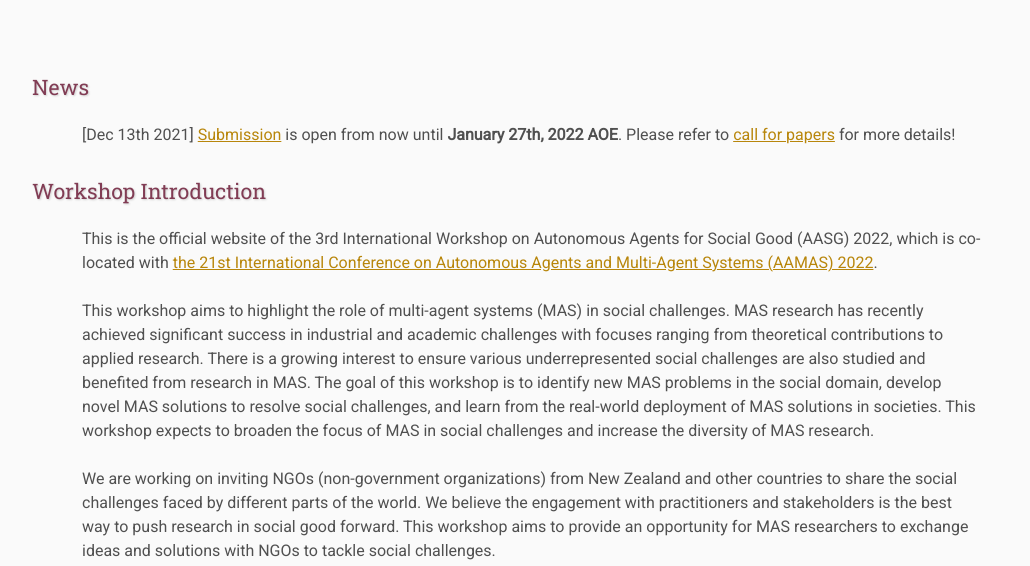
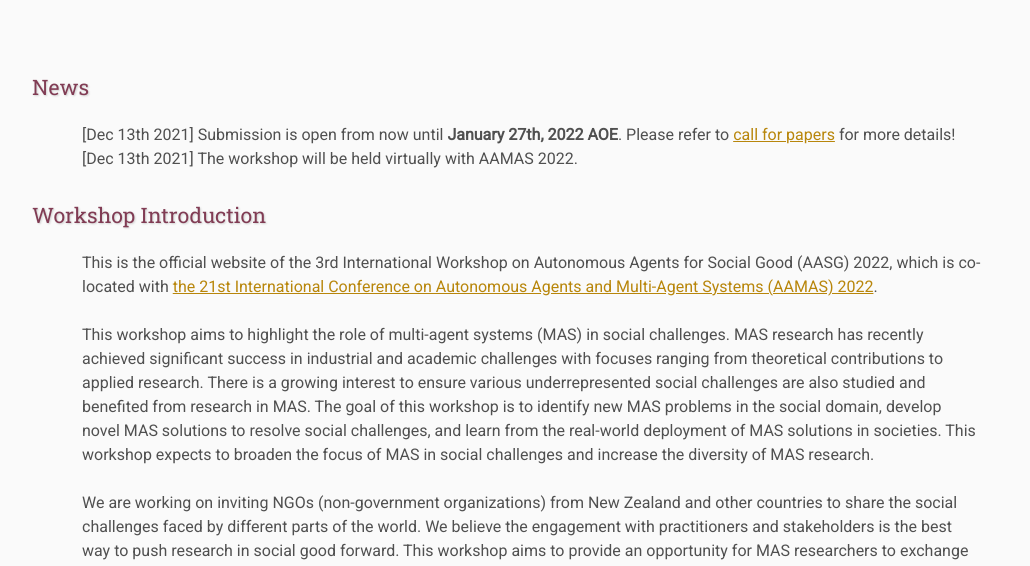
Before and after one commit to guaguakai/aasg2022, a plain HTML site: page index.html in a window 1280 px wide. Shown: the part 861-1427 px from the top of the page, without its empty margins (108-1138 px from the left). Drawn offline with Linux system fonts and the light colour scheme.

Commit message:
updated news

```diff
--- a/index.html
+++ b/index.html
@@ -67,7 +67,8 @@
 
     <h4>News</h4>
         <p>
-            [Dec 13th 2021] <a href="https://easychair.org/my/conference?conf=aasg2022#">Submission</a> is open from now until <strong>January 27th, 2022 AOE</strong>. Please refer to <a href="call">call for papers</a> for more details!
+            [Dec 13th 2021] Submission is open from now until <strong>January 27th, 2022 AOE</strong>. Please refer to <a href="call">call for papers</a> for more details!
+            [Dec 13th 2021] The workshop will be held virtually with AAMAS 2022.
         </p>
 
     <h4>Workshop Introduction</h4>
```
